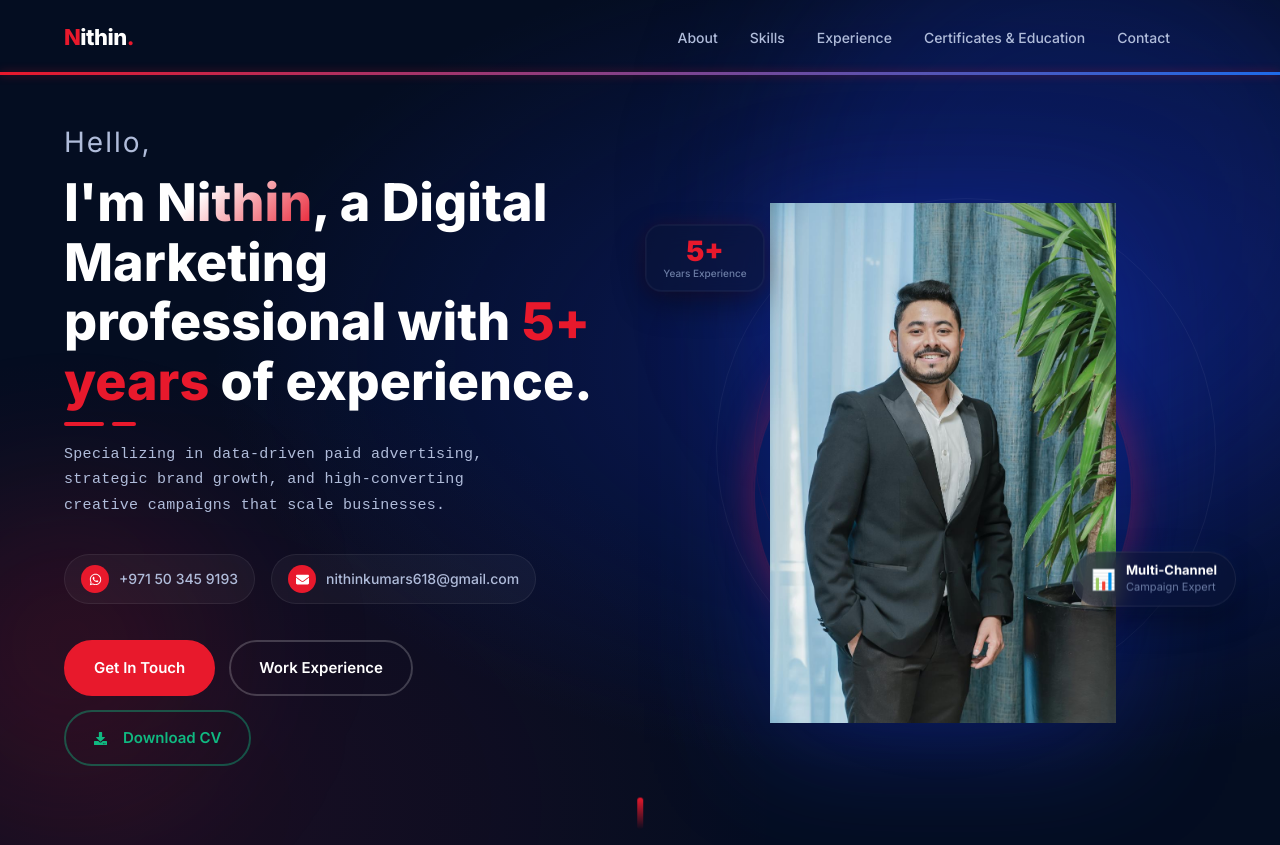
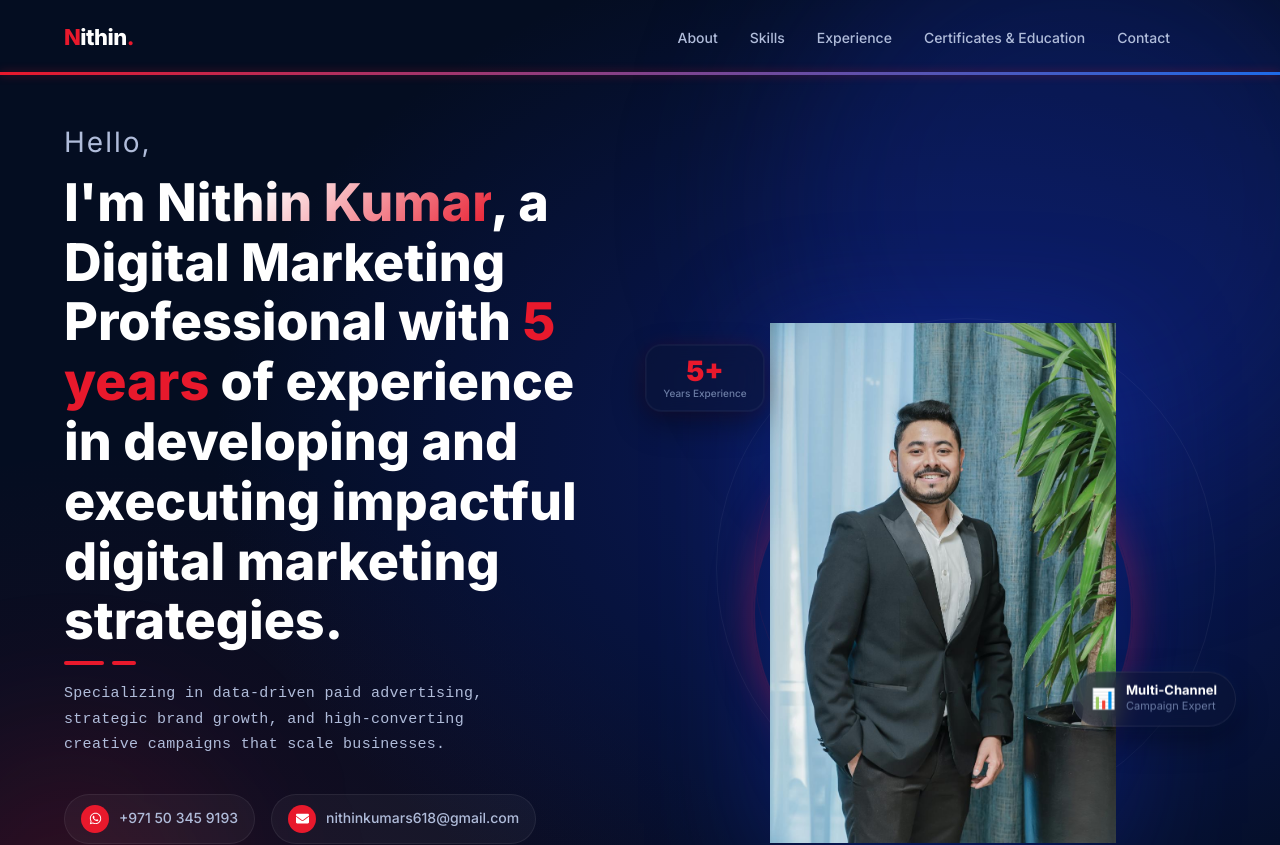
Before and after one commit to Rishauchil/Nithin-portfolio, a React (Vite) app: page / in a window 1280 px wide. Shown: the top 845 px of the page. Built offline with nearby package versions, Linux system fonts and the light colour scheme.

Commit message:
Update hero headline to user's exact sentence

```diff
--- a/src/components/Hero/Hero.jsx
+++ b/src/components/Hero/Hero.jsx
@@ -65,9 +65,8 @@ export default function Hero() {
             animate="visible"
             custom={0.2}
           >
-            I'm <span className="hero__name text-gradient-accent">Nithin</span>, a Digital Marketing
-            professional with{' '}
-            <span className="hero__highlight">5+ years</span> of experience.
+            I'm <span className="hero__name text-gradient-accent">Nithin Kumar</span>, a Digital Marketing Professional with{' '}
+            <span className="hero__highlight">5 years</span> of experience in developing and executing impactful digital marketing strategies.
           </motion.h1>
 
           <motion.div
```
